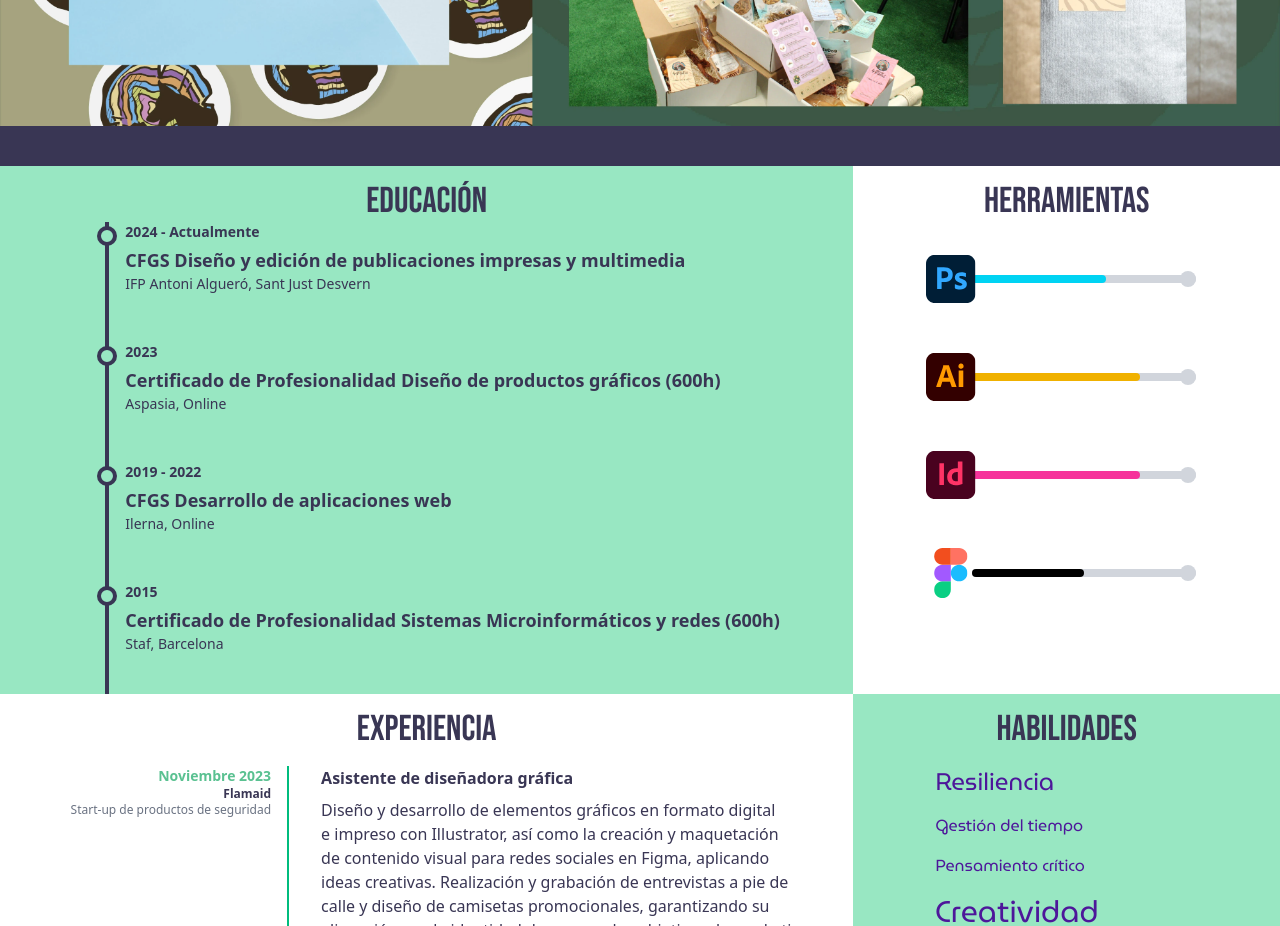
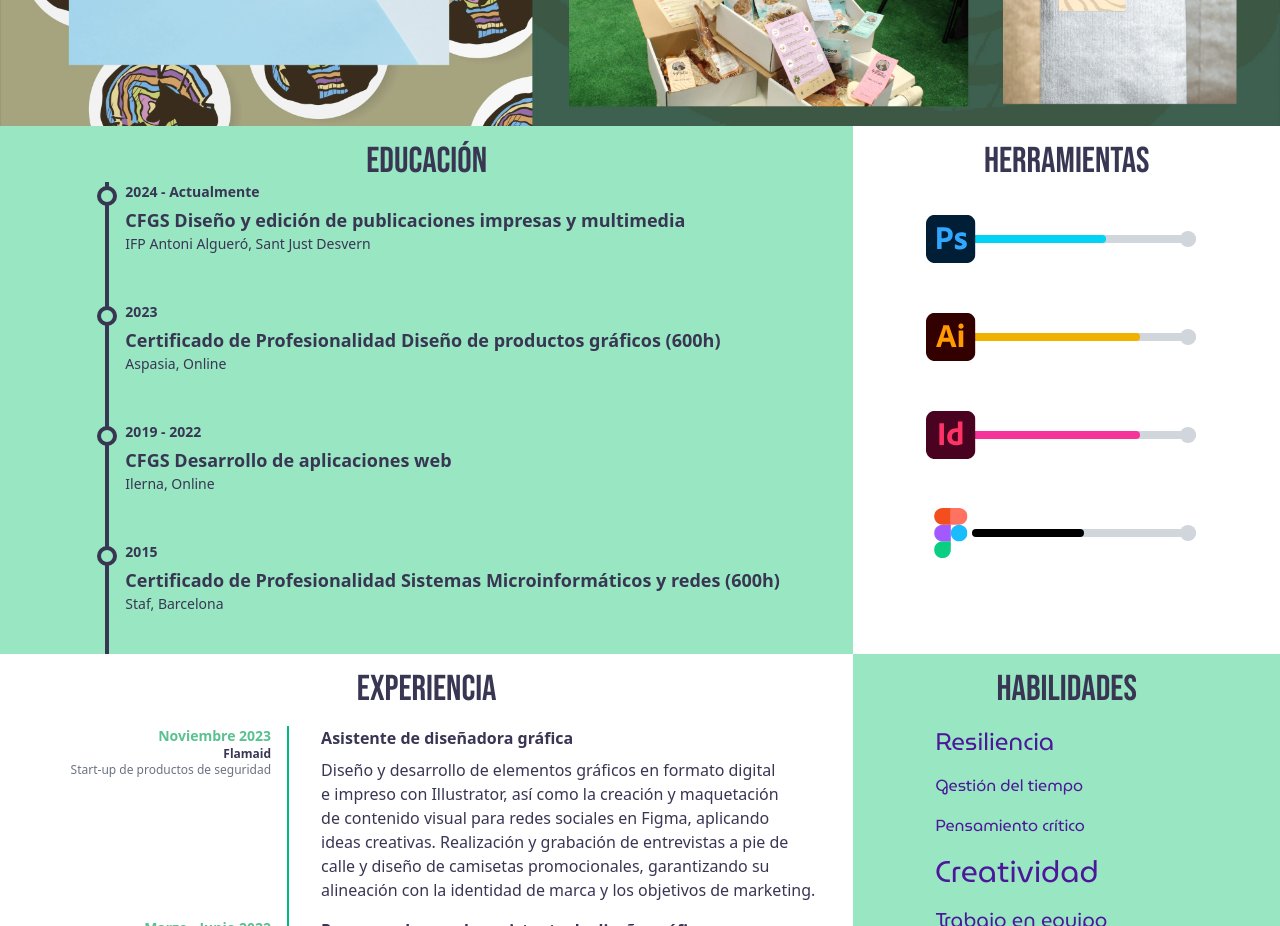
Before and after one commit to ldominguezz/personalproject, a website: page index.html in a window 1280 px wide. Shown: the part 3600-4526 px from the top of the page. Drawn offline with Linux system fonts and the light colour scheme.

Commit message:
arreglado margen

```diff
--- a/index.html
+++ b/index.html
@@ -80,7 +80,7 @@
       <img src="./assets/images/Illustrator_mascoting.webp" class="w-full object-cover" alt="">
     </section>
     <!-- Estudios y herramientas-->
-    <section class="grid grid-cols-1 md:grid-cols-3 pt-2 md:pt-10" id="studies">
+    <section class="grid grid-cols-1 md:grid-cols-3" id="studies">
       <div class="flex flex-col justify-center items-center cols-span-2 md:col-span-2 bg-secondary text-primary">
         <h1 class="text-4xl uppercase text-primary pt-4 font-title">Educación</h1>
         <div class="relative border-l-4 border-primary left-4">
```
